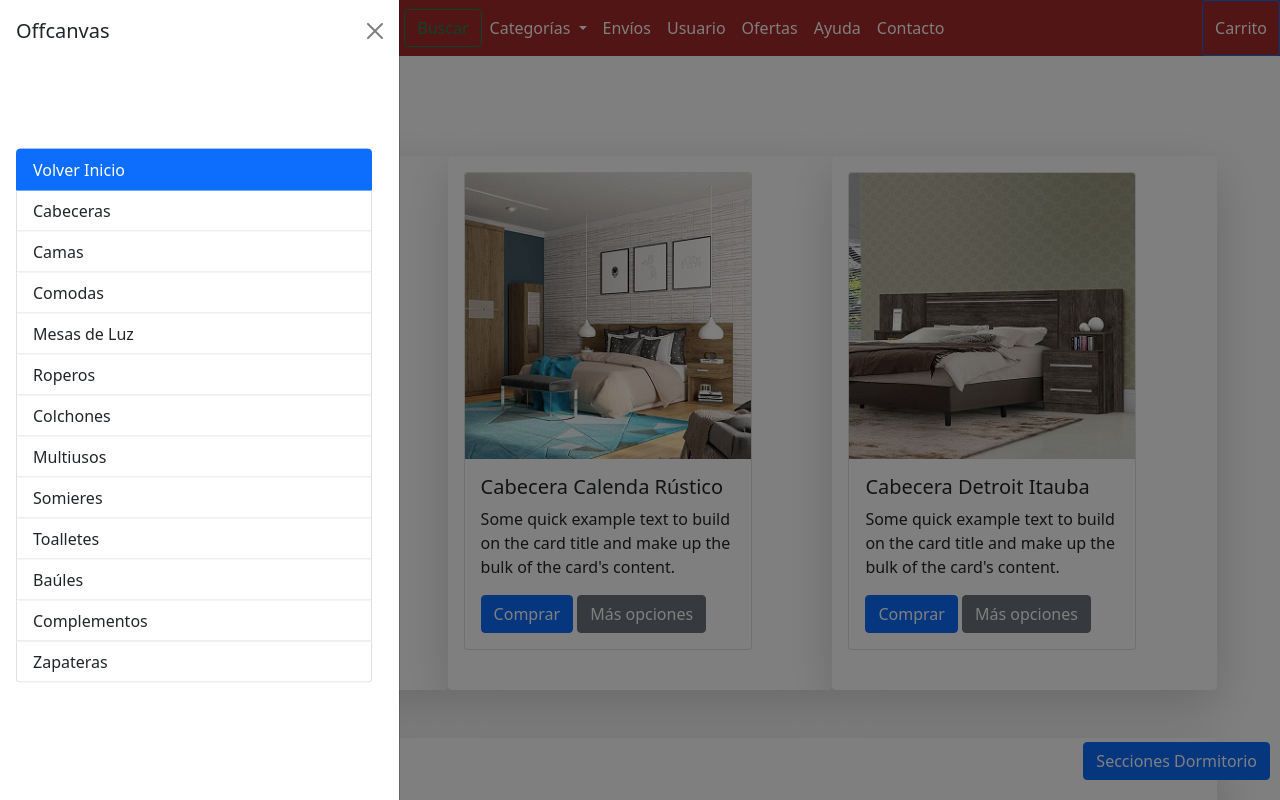
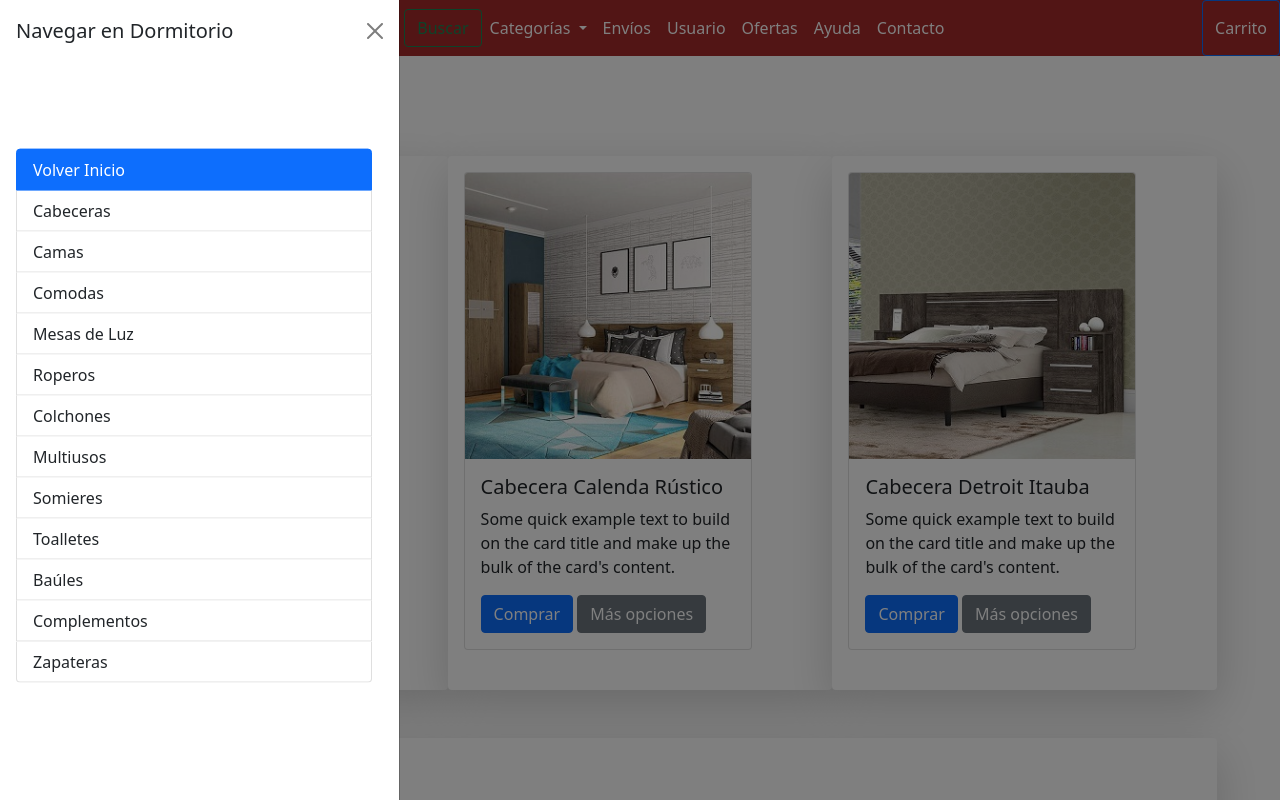
Before and after one commit to josemaria1988/proyecto_final, a website: page paginas/dormitorio.html in a window 1280 px wide. Both pictures are taken after a click on the button "Secciones Dormitorio". Shown: the top 800 px of the page. Drawn offline with nearby package versions, Linux system fonts and the light colour scheme.

Commit message:
guardado cambios carrusel y contenido electro

```diff
--- a/paginas/dormitorio.html
+++ b/paginas/dormitorio.html
@@ -169,7 +169,7 @@
           </button>
           <div class="offcanvas offcanvas-start" tabindex="-1" id="offcanvasExample" aria-labelledby="offcanvasExampleLabel">
             <div class="offcanvas-header">
-              <h5 class="offcanvas-title" id="offcanvasExampleLabel">Offcanvas</h5>
+              <h5 class="offcanvas-title" id="offcanvasExampleLabel">Navegar en Dormitorio</h5>
               <button type="button" class="btn-close text-reset" data-bs-dismiss="offcanvas" aria-label="Close"></button>
             </div>
             <div class="offcanvas-body">
--- a/scss/_carousel.scss
+++ b/scss/_carousel.scss
@@ -31,7 +31,6 @@
   display: none;
   width: 100%;
   justify-content: center;
-  height: 700px;
   backface-visibility: hidden;
   @include transition($carousel-transition);
 }
--- a/scss/_grilla.scss
+++ b/scss/_grilla.scss
@@ -14,8 +14,8 @@
 
 .btn__fixed {
     position: fixed;
-    bottom: 20px;
-    right: 10px;
+    bottom: 10px;
+    left: 10px;
     z-index: 4;
 }
 
```
Also changed, not shown: css/estilos.css.
